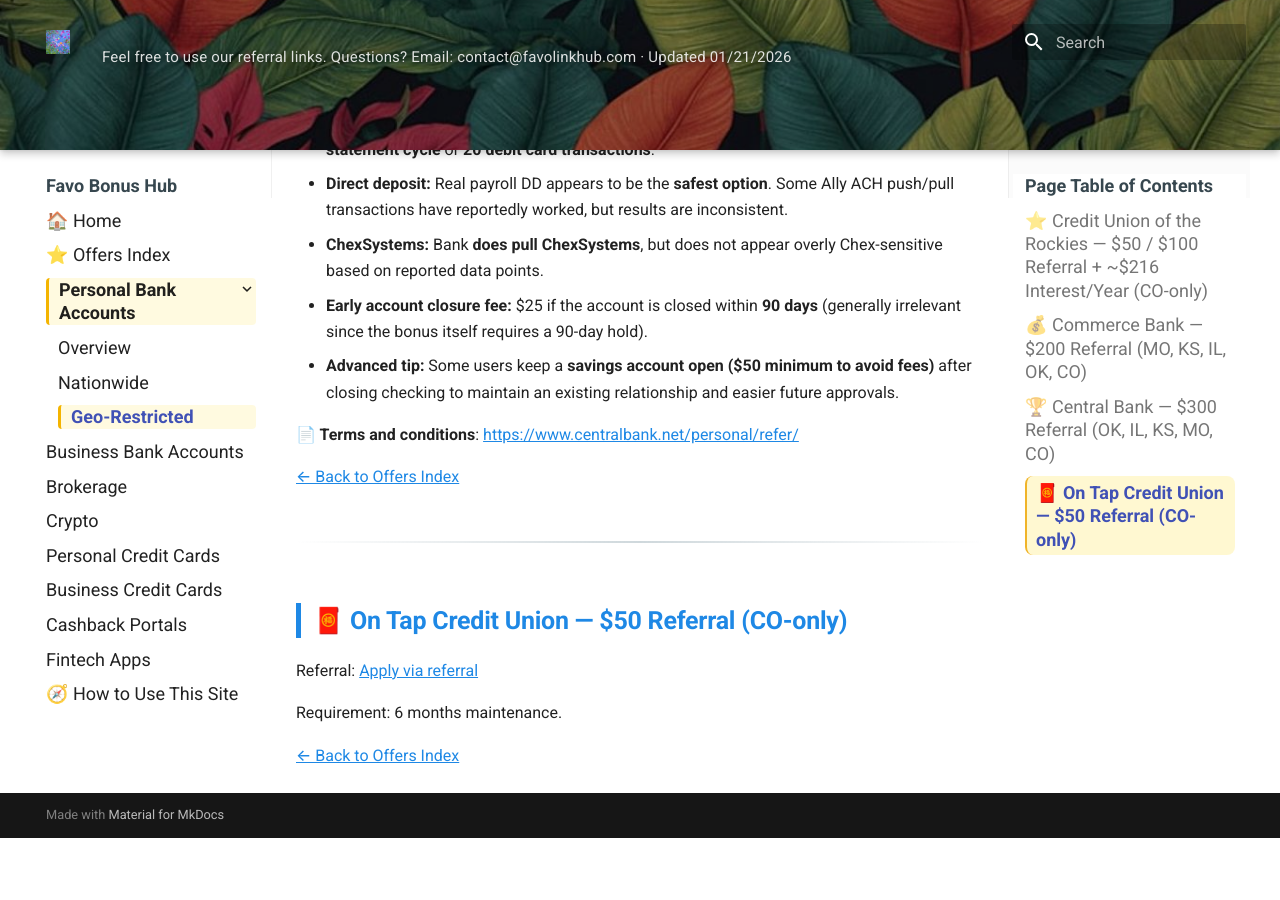
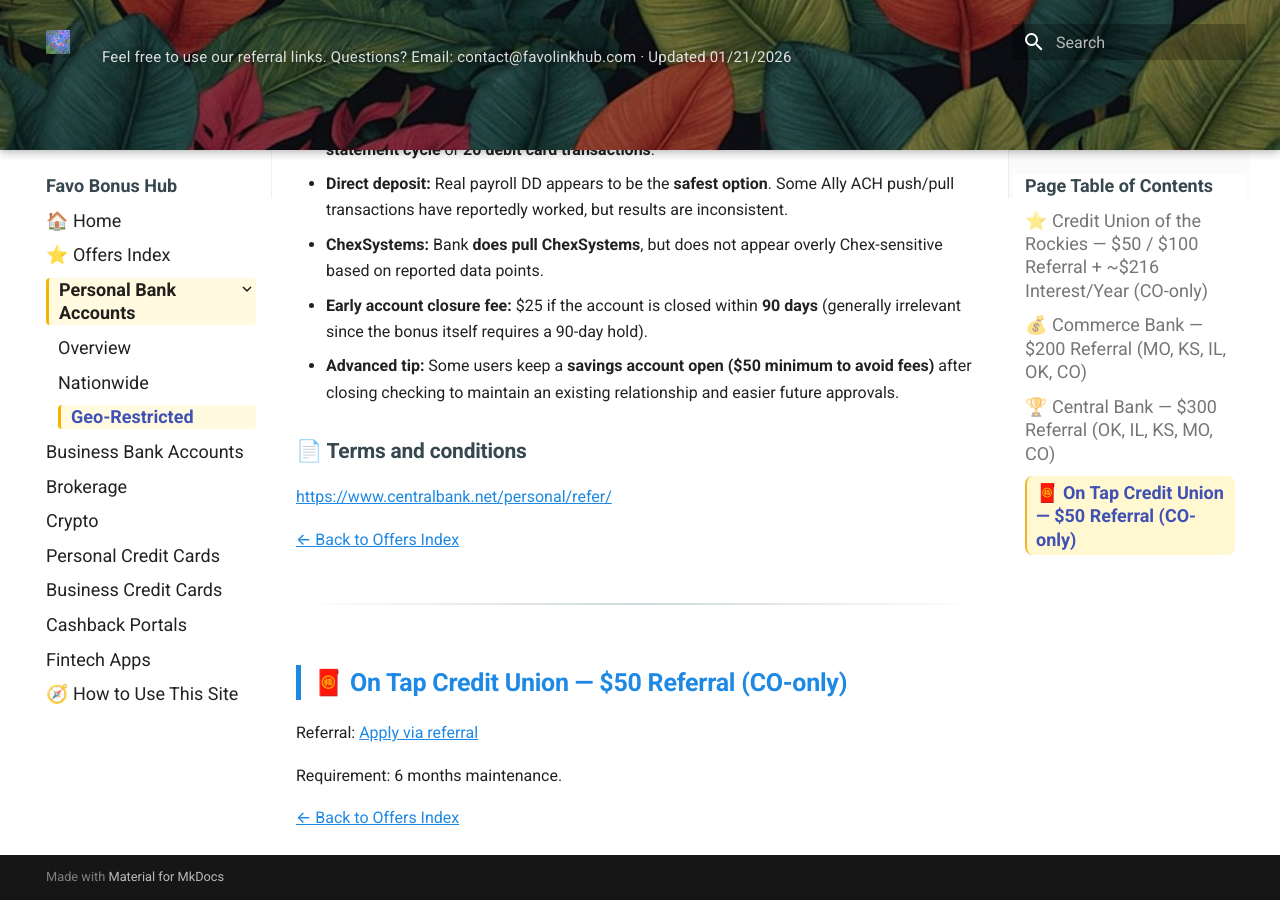
Before and after one commit to whispersofzephyr/favolinkhub-site, an MkDocs documentation site: the page built from docs/personal-bank-geo.md, in a window 1280 px wide and 900 px high, scrolled down 5353 px. Built offline with MkDocs 1.6.1 and Material for MkDocs 9.7.7, drawn with Linux system fonts in a browser that asks for light colours; before the commit the page ends 6191 px from its top, so only the background shows below that.

```diff
--- a/docs/personal-bank-geo.md
+++ b/docs/personal-bank-geo.md
@@ -186,7 +186,8 @@ Make sure you **register through ReferLive first** before opening the account
 - **Early account closure fee:** $25 if the account is closed within **90 days** (generally irrelevant since the bonus itself requires a 90-day hold).
 - **Advanced tip:** Some users keep a **savings account open ($50 minimum to avoid fees)** after closing checking to maintain an existing relationship and easier future approvals.
 
-**📄 Terms and conditions**: [https://www.centralbank.net/personal/refer/](Terms: https://www.centralbank.net/personal/refer/)
+### 📄 Terms and conditions
+[https://www.centralbank.net/personal/refer/](Terms: https://www.centralbank.net/personal/refer/)
 
 --8<-- "snippets/back-to-list.md"
 
```
